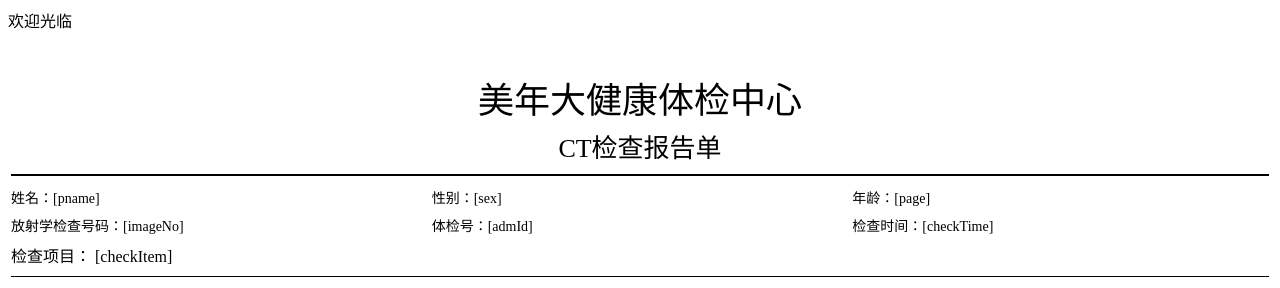
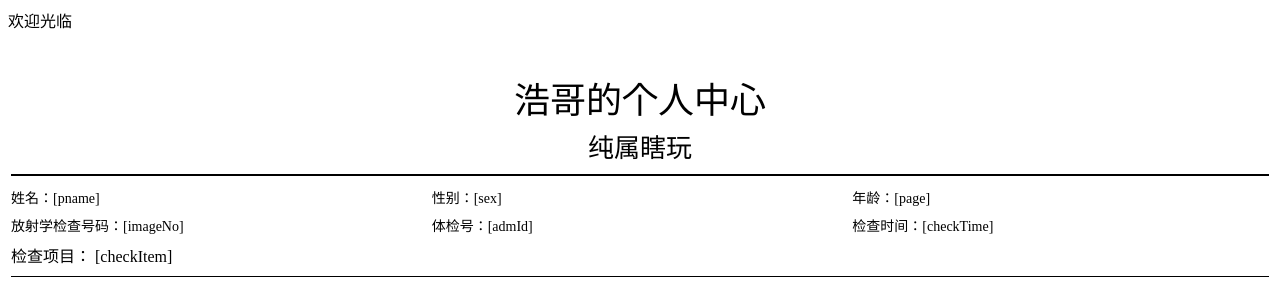
Before and after one commit to zhtianmm11/zhtianmm11.github.io, a plain HTML site: page index.html in a window 1280 px wide. Shown: the top 288 px of the page. Drawn offline with Linux system fonts and the light colour scheme.

Commit message:
Update index.html

```diff
--- a/index.html
+++ b/index.html
@@ -5,14 +5,14 @@
             <tr class="firstRow">
                 <td colspan="3">
                     <p style="text-align: center; margin: 20px 0 0;">
-                        <span style="font-size: 36px; font-family: 宋体, SimSun;">美年大健康体检中心</span>
+                        <span style="font-size: 36px; font-family: 宋体, SimSun;">浩哥的个人中心</span>
                     </p>
                 </td>
             </tr>
             <tr>
                 <td colspan="3">
                     <p style="text-align: center; margin: 0;">
-                        <span style="font-size: 26px; font-family: 宋体, SimSun;">CT检查报告单</span>
+                        <span style="font-size: 26px; font-family: 宋体, SimSun;">纯属瞎玩</span>
                     </p>
                     <p style="height: 2px; margin: 10px 0 5px; background-color: #000;">
                         <br/>
```
